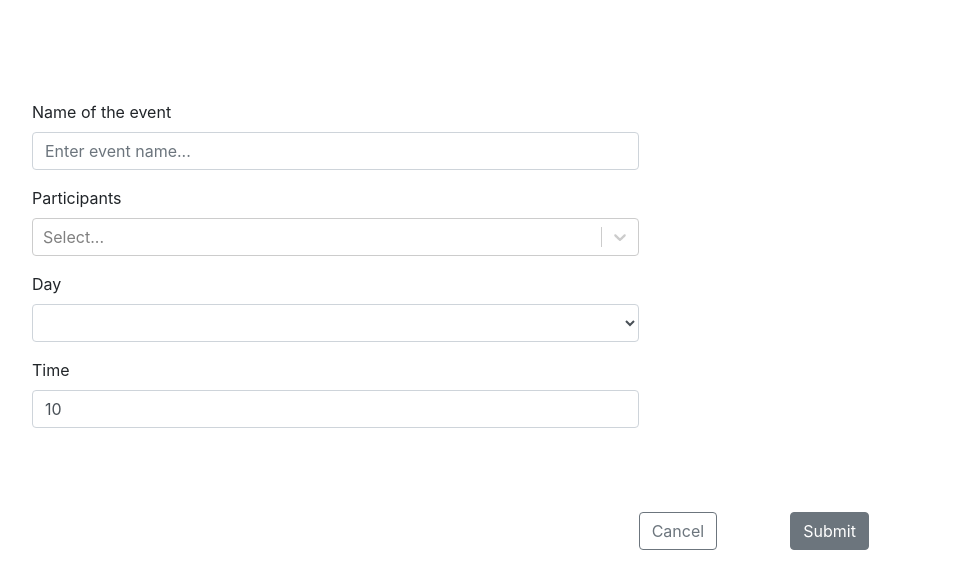
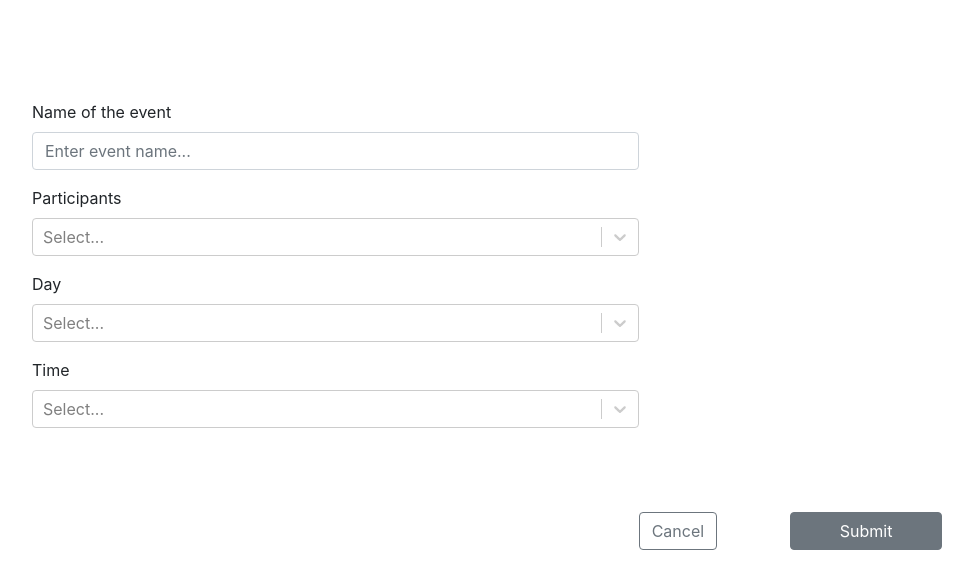
Before and after one commit to NikolasPlatonov/meetings_calendar, a React (Create React App) app: page /create-event in a window 1280 px wide. Shown: the top 588 px of the page, without its empty margins (153-1126 px from the left). Built offline with nearby package versions, Linux system fonts and the light colour scheme.

Commit message:
Select for all dropdowns added

```diff
--- a/src/App.js
+++ b/src/App.js
@@ -1,17 +1,55 @@
 import './App.css';
+import React, { useState } from 'react';
 import { Route, BrowserRouter, Switch } from 'react-router-dom';
 import { Calendar } from './components/Calendar';
 import { NewEvent } from './components/NewEvent';
+import allParticipants from './data/dataParticipants.json';
+import dataEvents from './data/dataEvents.json';
+import _ from 'lodash';
 
-function App() {
+export const App = () => {
+  const [participants, setParticipants] = useState([]);
+  const [day, setDay] = useState();
+  const [time, setTime] = useState();
+  const [data, setData] = useState(dataEvents);
+  console.log('App_state===', data);
+
+  const deleteEvent = (day, time) => {
+    let newState = _.cloneDeep(data);
+    _.unset(newState, day + '.' + time);
+    setData(newState);
+  };
+
+  const getNewEventData = (newEvent) => {
+    setData({ ...data, newEvent });
+  };
+
   return (
     <BrowserRouter>
       <Switch>
-        <Route exact path="/" render={() => <Calendar />} />
-        <Route path="/create-event" render={() => <NewEvent />} />
+        <Route
+          exact
+          path="/"
+          render={() => <Calendar data={data} deleteEvent={deleteEvent} />}
+        />
+        <Route
+          path="/create-event"
+          render={() => (
+            <NewEvent
+              allParticipants={allParticipants}
+              participants={participants}
+              setParticipants={setParticipants}
+              getNewEventData={getNewEventData}
+              day={day}
+              setDay={setDay}
+              time={time}
+              setTime={setTime}
+            />
+          )}
+        />
       </Switch>
     </BrowserRouter>
   );
-}
+};
 
 export default App;
--- a/src/components/Calendar.jsx
+++ b/src/components/Calendar.jsx
@@ -5,7 +5,7 @@ import {EventsTable} from './EventsTable';
 
 
 
-export const Calendar = (props) => {
+export const Calendar = ({data, deleteEvent}) => {
 
   // how get data from api
   // useEffect(() => {
@@ -40,7 +40,7 @@ export const Calendar = (props) => {
         </div>
 
       </div>
-      <EventsTable />
+      <EventsTable data={data} deleteEvent={deleteEvent} />
     </div>
   );
 }
--- a/src/components/EventsTable.jsx
+++ b/src/components/EventsTable.jsx
@@ -1,27 +1,16 @@
-import React, {useState} from 'react';
-import _ from 'lodash';
-import data from '../data/data.json';
+import React from 'react';
 import {Event} from './Event';
 
-export const EventsTable = () => {
-  const [state, setState] = useState(data);
-  console.log("state", state)
-
+export const EventsTable = ({data, deleteEvent}) => {
   const daysOfWeek = ['Monday', 'Tuesday', 'Wednesday', 'Thursday', 'Friday'];
   const hoursOfDay = ['10', '11', '12', '13', '14', '15', '16', '17', '18'];
-
-  const deleteEvent = (day, time) => {
-    let newState = _.cloneDeep(state);
-    _.unset(newState, day + '.' + time)
-    setState(newState)
-  }
 
   const dayFilter = (data, hoursArr, day) => {
     let result = hoursArr.map(hour => {
       return (
         <div className="event_item" key={day + hour}>
           {data[day] && data[day][hour] ?
-            <Event title={data[day][hour]['title']} day={day} time={hour} deleteEvent={deleteEvent} /> :
+            <Event title={data[day][hour]['eventName']} day={day} time={hour} deleteEvent={deleteEvent} /> :
             ''}
 
         </div>
@@ -52,7 +41,7 @@ export const EventsTable = () => {
         <div className="table_day_events" >
 
           {daysOfWeek.map(day => {
-            return (<div key={day}>{dayFilter(state, hoursOfDay, day)}</div>)
+            return (<div key={day}>{dayFilter(data, hoursOfDay, day)}</div>)
           })}
 
         </div>
--- a/src/components/NewEvent.jsx
+++ b/src/components/NewEvent.jsx
@@ -1,26 +1,22 @@
-import React, {useState} from 'react';
+import React from 'react';
 import {Form, Button} from 'react-bootstrap'
 import {NavLink} from 'react-router-dom';
 import {useForm} from "react-hook-form";
 import Select from 'react-select';
+import daysOfWeek from '../data/dataDays.json'
+import hoursOfDay from '../data/dataTime.json'
 
-export const NewEvent = ({getNewEventData}) => {
-  const [participants, setParticipants] = useState([]);
-  const {register, handleSubmit, errors} = useForm();
+export const NewEvent = ({allParticipants, participants, setParticipants, day, setDay, time, setTime, getNewEventData}) => {
+
+  const {register,
+    handleSubmit,
+    // errors
+  } = useForm();
 
   const onSubmit = (data) => {
-    let newData = {...data, participants}
-    console.log('onSubmit_data2===', newData)
-    getNewEventData(newData);
+    let newEvent = {...data, participants, day, time}
+    getNewEventData(newEvent);
   };
-
-  const allParticipants = [
-    {value: 'Maria', label: 'Maria'},
-    {value: 'Bob', label: 'Bob'},
-    {value: 'Alex', label: 'Alex'},
-    {value: 'Bill', label: 'Bill'},
-    {value: 'Ann', label: 'Ann'},
-  ]
 
   return (
     <div className="container">
@@ -33,38 +29,40 @@ export const NewEvent = ({getNewEventData}) => {
               <Form.Control.Feedback>Looks good!</Form.Control.Feedback>
             </Form.Group>
 
-
-
             <Form.Group>
               <Form.Label>Participants</Form.Label>
               <Select
                 defaultValue=""
                 isMulti
-                name="colors"
                 options={allParticipants}
                 className="basic-multi-select"
                 classNamePrefix="select"
                 value={participants}
-                onChange={(participants) => {setParticipants(participants)}}
+                onChange={(selectedParticipant) => {setParticipants(selectedParticipant)}}
               />
               <Form.Control.Feedback>Looks good!</Form.Control.Feedback>
             </Form.Group>
 
             <Form.Group>
               <Form.Label>Day</Form.Label>
-              <Form.Control as="select" name="day" defaultValue="not_selected" ref={register}>
-                <option value="not_selected"></option>
-                <option value="Monday">Monday</option>
-                <option value="Tuesday">Tuesday</option>
-                <option value="Wednesday">Wednesday</option>
-                <option value="Thursday">Thursday</option>
-                <option value="Friday">Friday</option>
-              </Form.Control>
+              <Select
+                defaultValue=""
+                options={daysOfWeek}
+                className="basic-multi-select"
+                classNamePrefix="select"
+                onChange={(selectedDay) => {setDay(selectedDay)}}
+              />
             </Form.Group>
 
             <Form.Group>
               <Form.Label>Time</Form.Label>
-              <Form.Control name="time" type="number" ref={register({min: 10, max: 18})} defaultValue="10" />
+              <Select
+                defaultValue=""
+                options={hoursOfDay}
+                className="basic-multi-select"
+                classNamePrefix="select"
+                onChange={(selectedTime) => {setTime(selectedTime)}}
+              />
             </Form.Group>
           </div>
 
@@ -74,11 +72,10 @@ export const NewEvent = ({getNewEventData}) => {
                 Cancel
              </Button>
             </NavLink>
-            <NavLink to={`/`} style={{textDecoration: 'none'}}>
-              <Button variant="secondary" type="submit">
-                Submit
+
+            <Button variant="secondary" type="submit">
+              Submit
             </Button>
-            </NavLink>
           </div>
         </div>
       </Form >
--- /dev/null
+++ b/src/data/dataDays.json
@@ -0,0 +1,7 @@
+[
+  { "label": "Monday" },
+  { "label": "Tuesday" },
+  { "label": "Wednesday" },
+  { "label": "Thursday" },
+  { "label": "Friday" }
+]
--- a/src/data/data.json
+++ b/src/data/dataEvents.json
@@ -1,18 +1,18 @@
 {
   "Monday": {
     "10": {
-      "title": "Intro to HTML/CSS",
+      "eventName": "Intro to HTML/CSS",
       "participants": ["Maria", "Bob", "Alex"]
     },
     "18": {
-      "title": "Intro to React JS",
+      "eventName": "Intro to React JS",
       "participants": ["Maria", "Bob", "Alex"]
     }
   },
 
   "Thursday": {
     "14": {
-      "title": "Intro to React JS",
+      "eventName": "Intro to React JS",
       "participants": ["Maria", "Bob"]
     }
   }
--- /dev/null
+++ b/src/data/dataParticipants.json
@@ -0,0 +1,7 @@
+[
+  { "value": "Maria", "label": "Maria" },
+  { "value": "Bob", "label": "Bob" },
+  { "value": "Alex", "label": "Alex" },
+  { "value": "Bill", "label": "Bill" },
+  { "value": "Ann", "label": "Ann" }
+]
--- /dev/null
+++ b/src/data/dataTime.json
@@ -0,0 +1,11 @@
+[
+  { "label": "10:00" },
+  { "label": "11:00" },
+  { "label": "12:00" },
+  { "label": "13:00" },
+  { "label": "14:00" },
+  { "label": "15:00" },
+  { "label": "16:00" },
+  { "label": "17:00" },
+  { "label": "18:00" }
+]
```
Also changed, not shown: src/data/data_test.json (deleted, +0 -23 lines), 1 other file (tests, documents, lock files or other folders).
